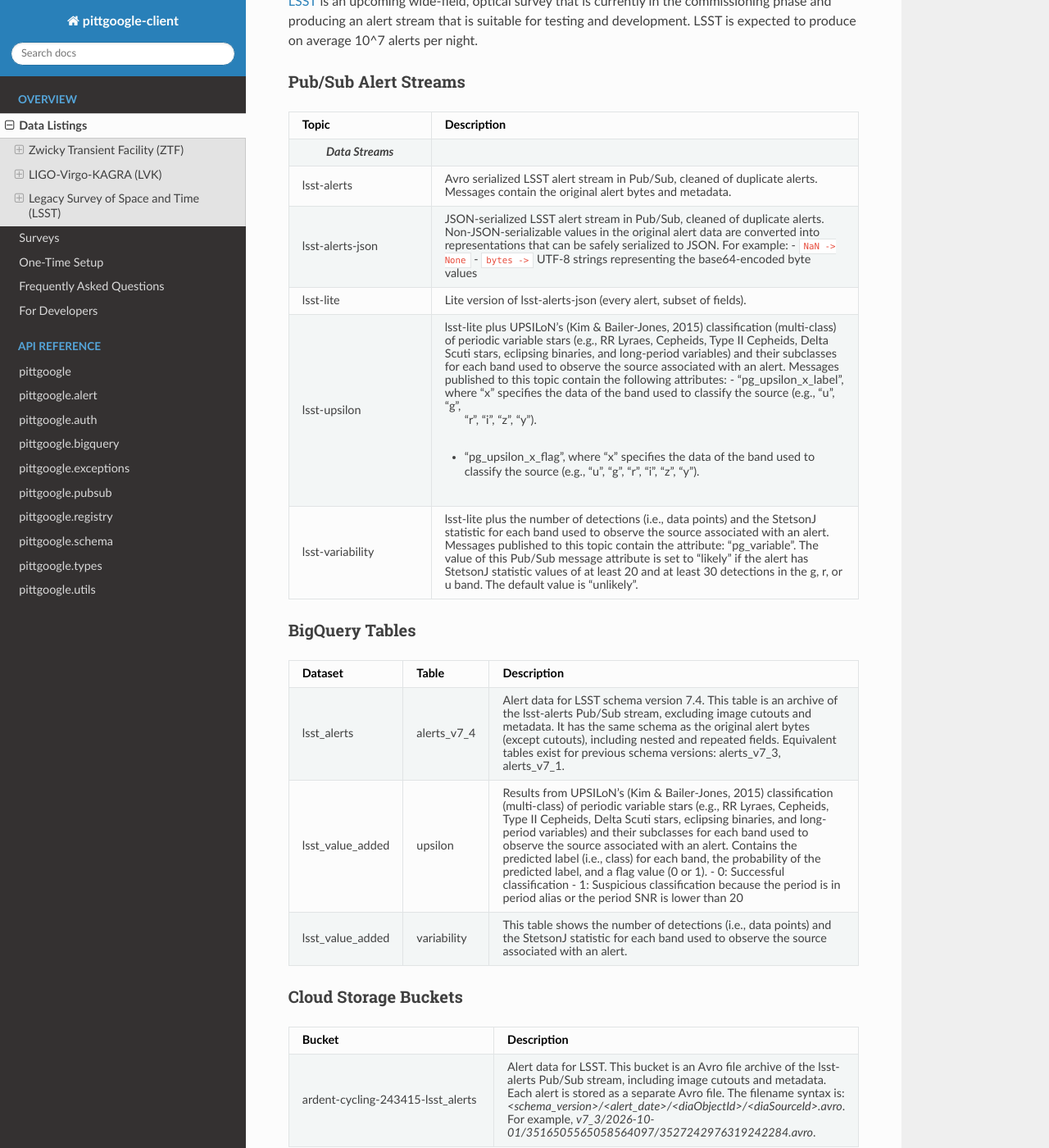
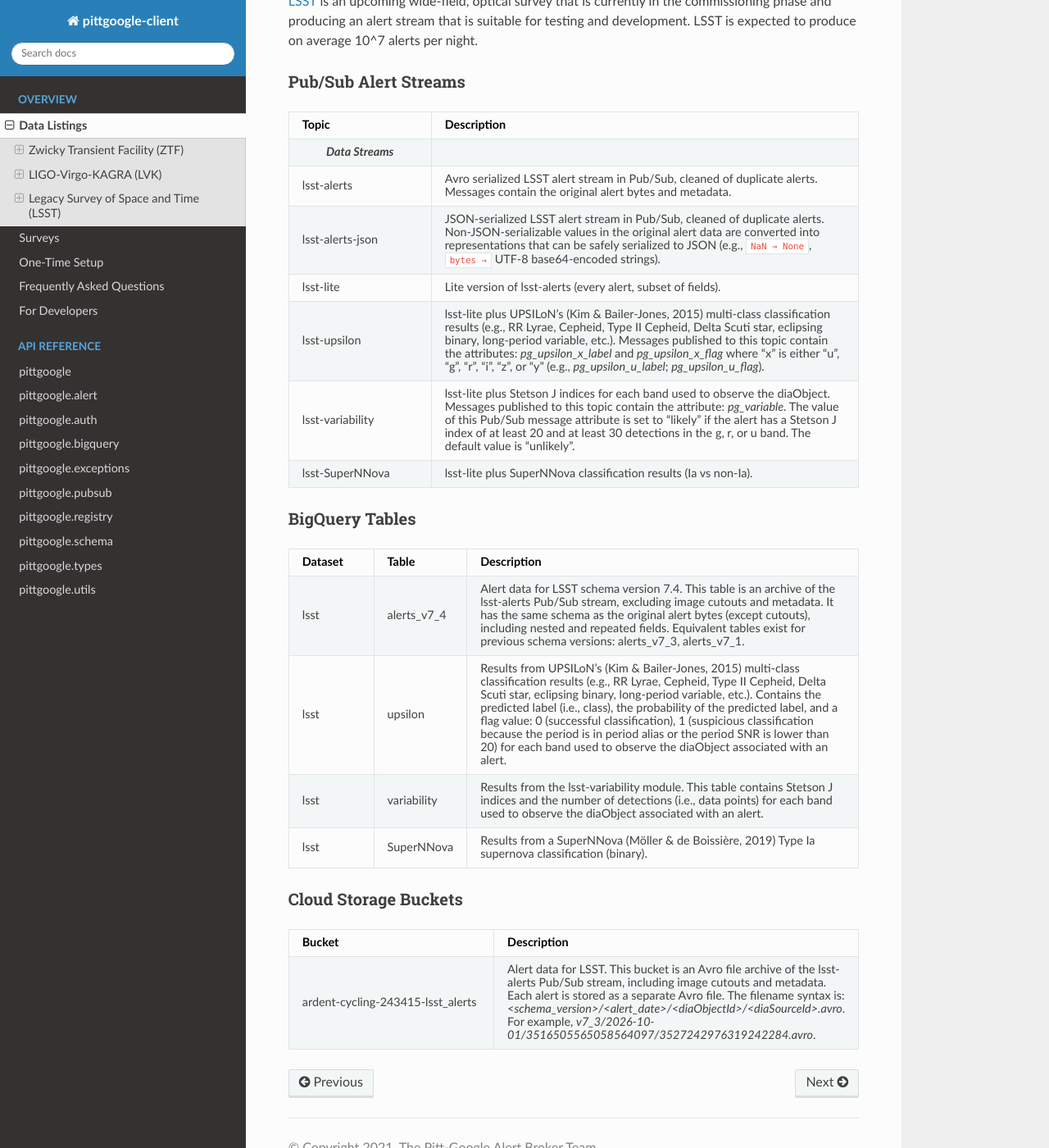
Before and after one commit to mwvgroup/pittgoogle-client, a Sphinx documentation site: the page built from docs/source/listings.rst, in a window 1280 px wide and 1400 px high, scrolled down 2229 px. Shown: the whole window at 82% size. Built offline with Sphinx 7.4.7 and the Read the Docs theme 3.1.0, drawn with Linux system fonts in a browser that asks for light colours.

Commit message:
add SuperNNova listings

```diff
--- a/docs/source/listings.rst
+++ b/docs/source/listings.rst
@@ -187,30 +187,26 @@
 
     * - lsst-alerts-json
       - JSON-serialized LSST alert stream in Pub/Sub, cleaned of duplicate alerts. Non-JSON-serializable values in the
-        original alert data are converted into representations that can be safely serialized to JSON. For example:
-        - ``NaN -> None``
-        -  ``bytes ->`` UTF-8 strings representing the base64-encoded byte values
+        original alert data are converted into representations that can be safely serialized to JSON (e.g., ``NaN →
+        None``, ``bytes →`` UTF-8 base64-encoded strings).
 
     * - lsst-lite
-      - Lite version of lsst-alerts-json (every alert, subset of fields).
+      - Lite version of lsst-alerts (every alert, subset of fields).
 
     * - lsst-upsilon
-      - lsst-lite plus UPSILoN's (Kim \& Bailer-Jones, 2015) classification (multi-class) of periodic variable stars
-        (e.g., RR Lyraes, Cepheids, Type II Cepheids, Delta Scuti stars, eclipsing binaries, and long-period
-        variables) and their subclasses for each band used to observe the source associated with an alert. Messages
-        published to this topic contain the following attributes:
-        - "pg_upsilon_x_label", where "x" specifies the data of the band used to classify the source (e.g., "u", "g",
-          "r", "i", "z", "y").
-        - "pg_upsilon_x_flag", where "x" specifies the data of the band used to classify the source (e.g., "u", "g",
-          "r", "i", "z", "y").
-
+      - lsst-lite plus UPSILoN's (Kim \& Bailer-Jones, 2015) multi-class classification results (e.g., RR Lyrae,
+        Cepheid, Type II Cepheid, Delta Scuti star, eclipsing binary, long-period variable, etc.). Messages
+        published to this topic contain the attributes: `pg_upsilon_x_label` and `pg_upsilon_x_flag` where "x" is
+        either "u", "g", "r", "i", "z", or "y" (e.g., `pg_upsilon_u_label`; `pg_upsilon_u_flag`).
 
     * - lsst-variability
-      - lsst-lite plus the number of detections (i.e., data points) and the StetsonJ statistic for each band used to
-        observe the source associated with an alert. Messages published to this topic contain the attribute:
-        "pg_variable". The value of this Pub/Sub message attribute is set to "likely" if the alert has StetsonJ
-        statistic values of at least 20 and at least 30 detections in the g, r, or u band. The default value is
-        "unlikely".
+      - lsst-lite plus Stetson J indices for each band used to observe the diaObject. Messages published to this topic
+        contain the attribute: `pg_variable`. The value of this Pub/Sub message attribute is set to "likely" if the
+        alert has a Stetson J index of at least 20 and at least 30 detections in the g, r, or u band. The
+        default value is "unlikely".
+
+    * - lsst-SuperNNova
+      - lsst-lite plus SuperNNova classification results (Ia vs non-Ia).
 
 BigQuery Tables
 ^^^^^^^^^^^^^^^
@@ -224,27 +220,29 @@
       - Table
       - Description
 
-    * - lsst_alerts
+    * - lsst
       - alerts_v7_4
       - Alert data for LSST schema version 7.4. This table is an archive of the lsst-alerts Pub/Sub stream,
         excluding image cutouts and metadata.
         It has the same schema as the original alert bytes (except cutouts), including nested and repeated fields.
         Equivalent tables exist for previous schema versions: alerts_v7_3,  alerts_v7_1.
 
-    * - lsst_value_added
+    * - lsst
       - upsilon
-      - Results from UPSILoN's (Kim \& Bailer-Jones, 2015) classification (multi-class) of periodic variable
-        stars (e.g., RR Lyraes, Cepheids, Type II Cepheids, Delta Scuti stars, eclipsing binaries, and long-period
-        variables) and their subclasses for each band used to observe the source associated with an alert. Contains
-        the predicted label (i.e., class) for each band, the probability of the predicted label, and a flag value (0 or
-        1).
-        - 0: Successful classification
-        - 1: Suspicious classification because the period is in period alias or the period SNR is lower than 20
+      - Results from UPSILoN's (Kim \& Bailer-Jones, 2015) multi-class classification results (e.g., RR Lyrae,
+        Cepheid, Type II Cepheid, Delta Scuti star, eclipsing binary, long-period variable, etc.). Contains
+        the predicted label (i.e., class), the probability of the predicted label, and a flag value: 0
+        (successful classification), 1 (suspicious classification because the period is in period alias or the period
+        SNR is lower than 20) for each band used to observe the diaObject associated with an alert.
 
-    * - lsst_value_added
+    * - lsst
       - variability
-      - This table shows the number of detections (i.e., data points) and the StetsonJ statistic for each band used to
-        observe the source associated with an alert.
+      - Results from the lsst-variability module. This table contains Stetson J indices and the number of detections (i.e.,
+        data points) for each band used to observe the diaObject associated with an alert.
+
+    * - lsst
+      - SuperNNova
+      - Results from a SuperNNova (Möller \& de Boissière, 2019) Type Ia supernova classification (binary).
 
 Cloud Storage Buckets
 ^^^^^^^^^^^^^^^^^^^^^
```
